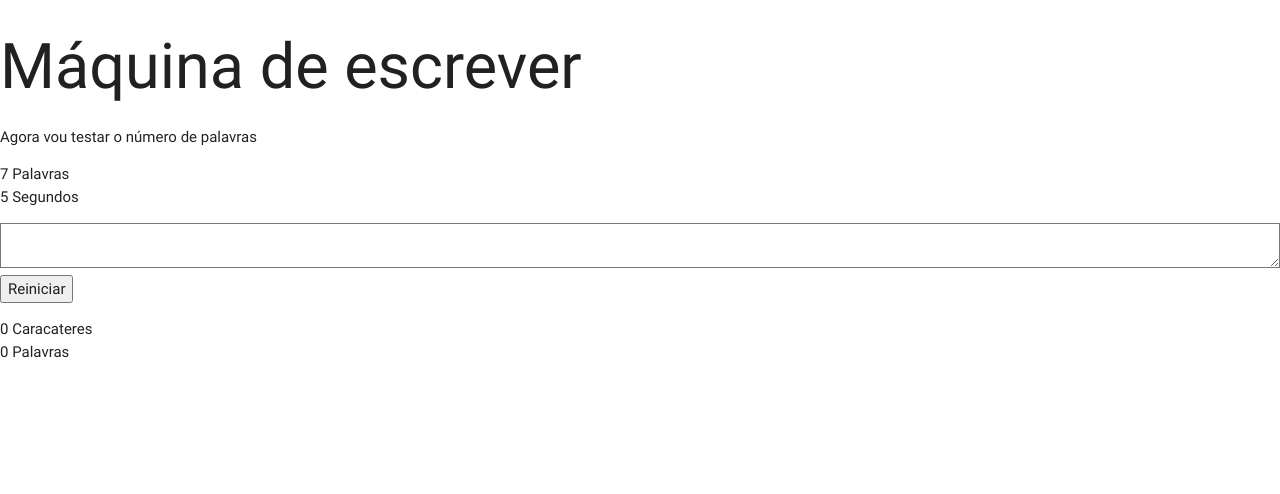
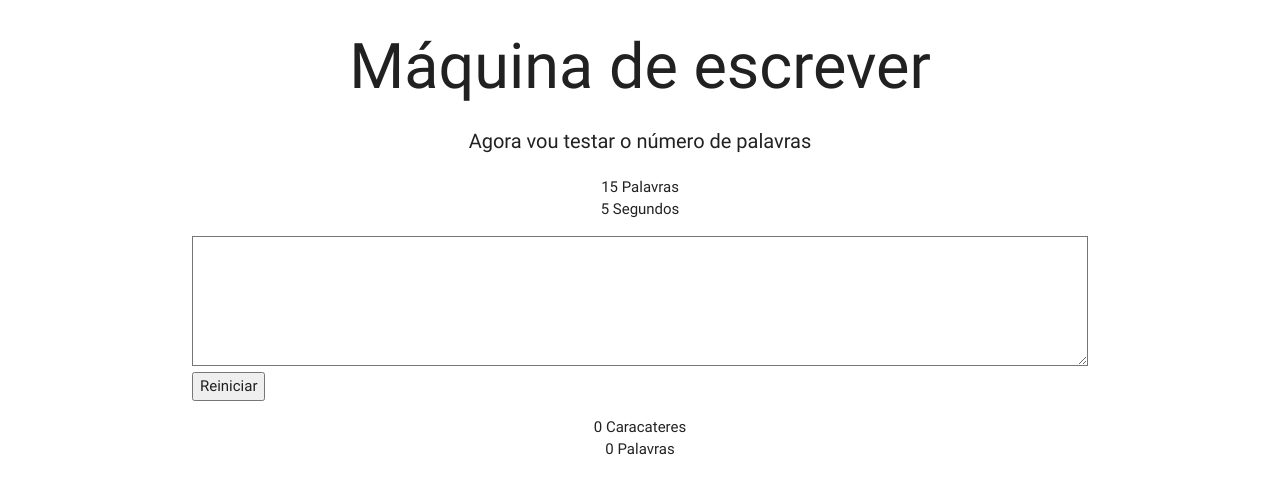
Before and after one commit to douglas-espindola/typer, a plain HTML site: page public/principal.html in a window 1280 px wide. Drawn offline with Linux system fonts and the light colour scheme.

Commit message:
adicionado classes para centralizar e classe de container

```diff
--- a/public/principal.html
+++ b/public/principal.html
@@ -5,15 +5,16 @@
     <meta charset="UTF-8">
     <title>Typer</title>
     <link rel="stylesheet" href="css/libs/materialize.min.css">
+    <link rel="stylesheet" href="css/estilos.css">
 </head>
 
 <body>
-    <h1>Máquina de escrever</h1>
-</body>
-<p class="frase">Agora vou testar o número de palavras
+    <div class="container">
+        <h1 class="center">Máquina de escrever</h1>
+        <p class="frase center">Agora vou testar o número de palavras
         </p>
 
-<ul class="informações">
+        <ul class="informações center">
             <li>
                 <span id="tamanho-frase">0</span>
                 Palavras
@@ -24,10 +25,12 @@
         <textarea class="campo-digitacao" cols="40" rows="10"></textarea>
         <button id="botao-reinicia">Reiniciar</button>
 
-<ul>
+        <ul class="center">
             <li><span id="contador-caracteres">0</span> Caracateres</li>
             <li><span id="contador-palavras">0</span> Palavras</li>
         </ul>
+    </div>
+</body>
 
 <script src="/public/js/jquery.js"></script>
 <script src="/public/js/main.js"></script>
```
Lines whose indentation alone changed are shown as unchanged.
